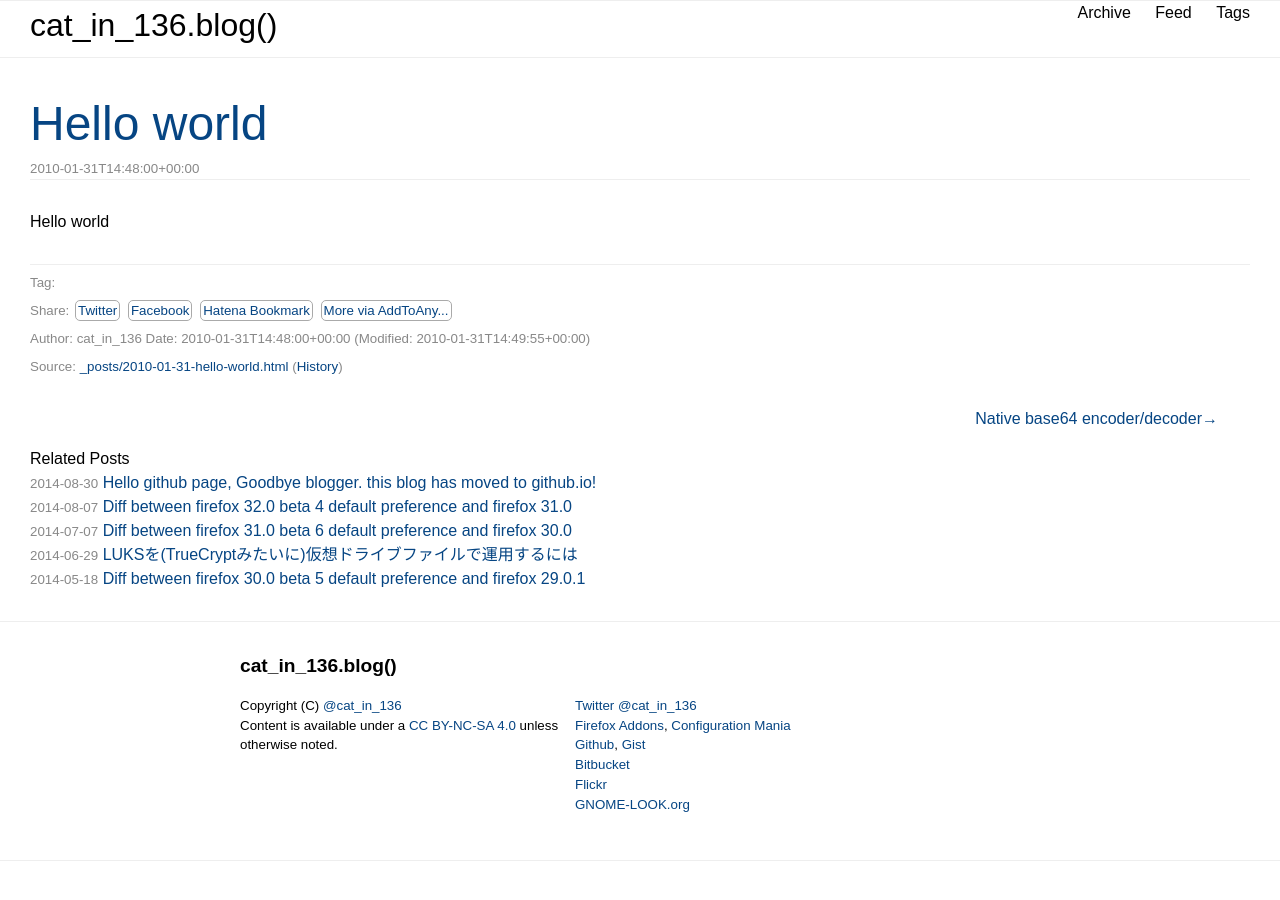
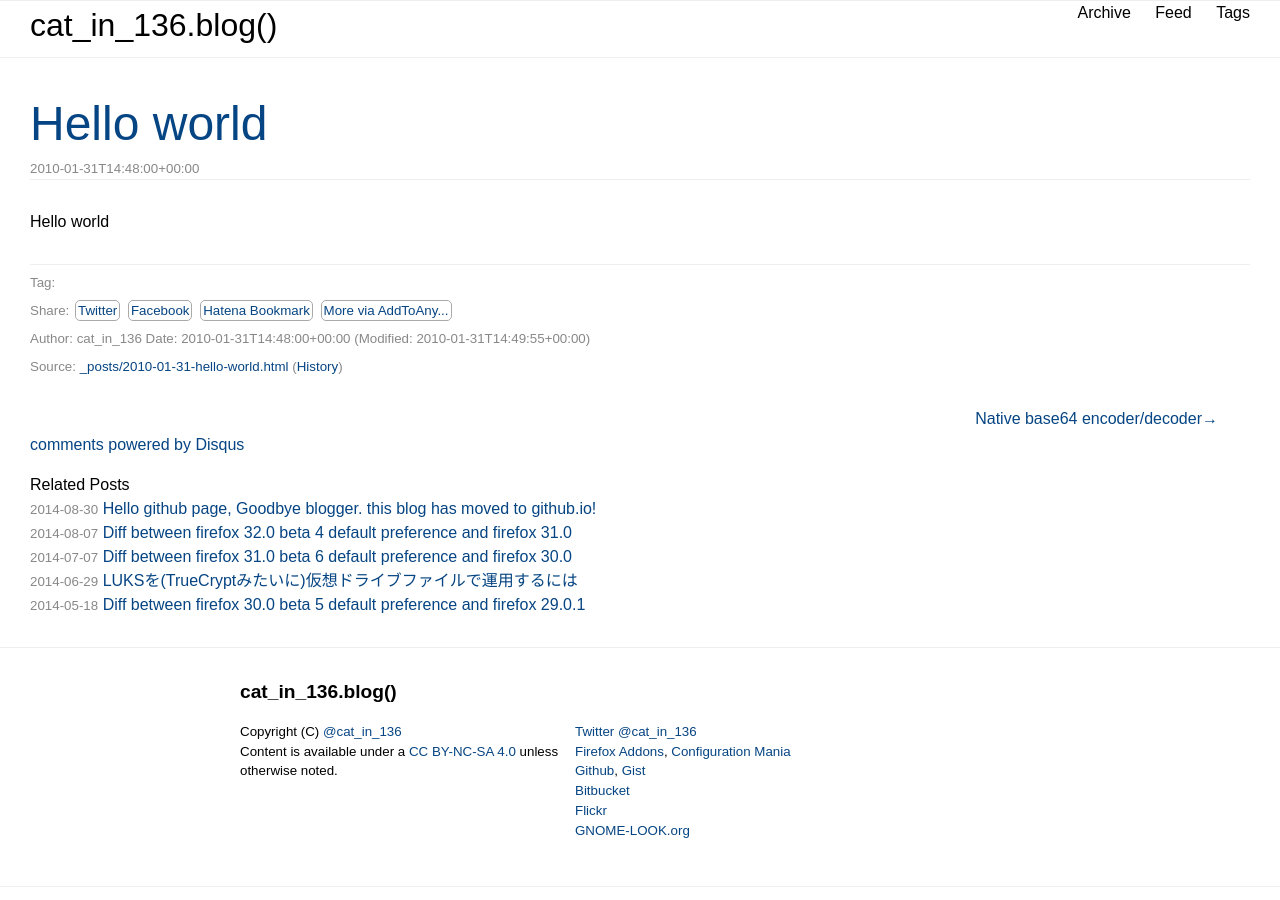
Before and after one commit to cat-in-136/blog, a Jekyll site: the page built from _posts/2010-01-31-hello-world.html, in a window 1280 px wide. Built offline with Jekyll 4.4.1, drawn with Linux system fonts in a browser that asks for light colours; comment, search, counter and statistics services are not loaded; a style sheet for code colours, icons or effects is not loaded; some of the changed lines change nothing that is shown.

Commit message:
add disqus

```diff
--- a/_layouts/post.html
+++ b/_layouts/post.html
@@ -66,6 +66,19 @@
   </div>
 </nav>
 
+<div id="disqus_thread"></div>
+<script type="text/javascript">
+var disqus_shortname = 'catin136blog';
+(function() {
+  var dsq = document.createElement('script'); dsq.type = 'text/javascript'; dsq.async = true;
+  dsq.src = '//' + disqus_shortname + '.disqus.com/embed.js';
+  document.getElementsByTagName('head')[0].appendChild(dsq);
+})();
+</script>
+<noscript>Please enable JavaScript to view the <a href="http://disqus.com/?ref_noscript">comments powered by Disqus.</a></noscript>
+<a href="http://disqus.com" class="dsq-brlink">comments powered by <span class="logo-disqus">Disqus</span></a>
+
+
 {% if site.related_posts %}
 <aside class="post-related">
   <h2>Related Posts</h2>
```
